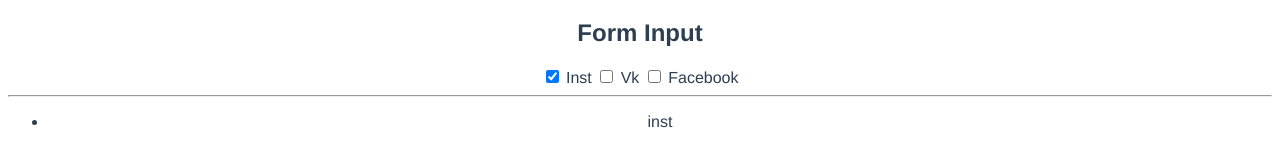
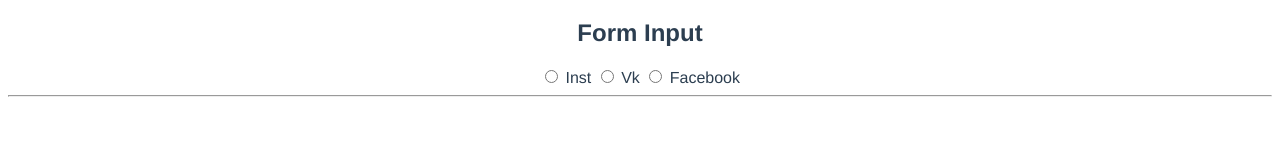
Before and after one commit to Draiking/vue-cli-lesson, a Vue app: page / in a window 1280 px wide. Shown: the part 265-432 px from the top of the page. Built offline with nearby package versions, Linux system fonts and the light colour scheme.

Commit message:
Радио кнопки

```diff
--- a/src/App.vue
+++ b/src/App.vue
@@ -6,23 +6,21 @@
 
 
     <label>
-    <input type="checkbox" value="inst" v-model="social"> Inst
+    <input type="radio" value="inst"  v-model="social"> Inst
     </label>
 
     <label>
-    <input type="checkbox" value="vk" v-model="social"> Vk
+    <input type="radio" value="vk"  v-model="social"> Vk
     </label>
 
     <label>
-    <input type="checkbox" value="facebook" v-model="social"> Facebook
+    <input type="radio" value="facebook" v-model="social"> Facebook
     </label>
 
     <hr>
 
-    <ul>
-    <li v-for="s of social" :key="s">{{s}}</li>
-    </ul>
 
+    <p>{{social}}</p>
 
 
   </div>
@@ -41,7 +39,7 @@ export default {
   data() {
       return {
           title: 'Hello i am Vue',
-          social: ['inst']
+          social: ''
       }
   },
   computed: {
```
